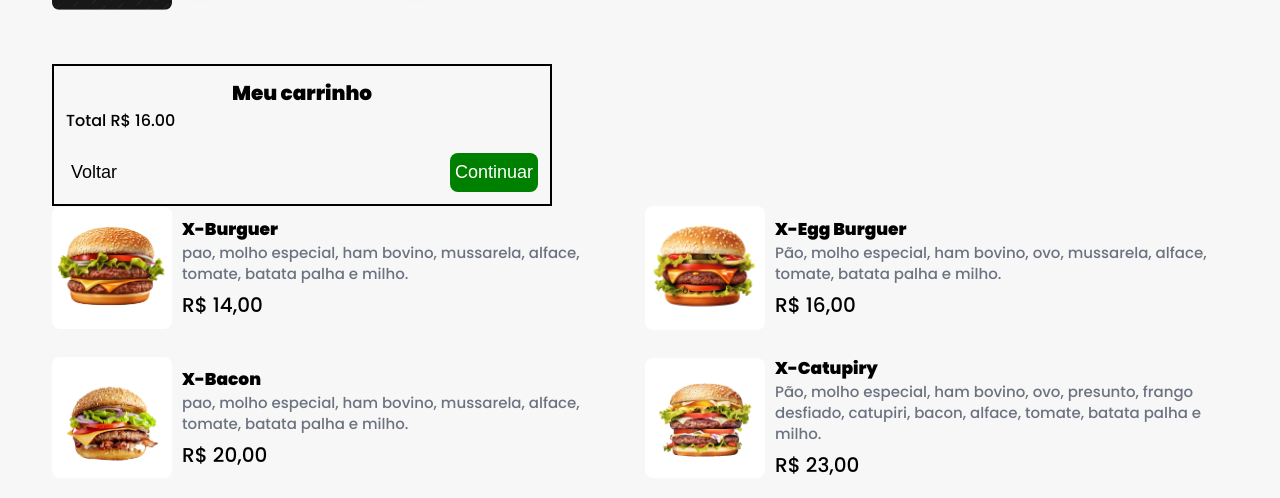
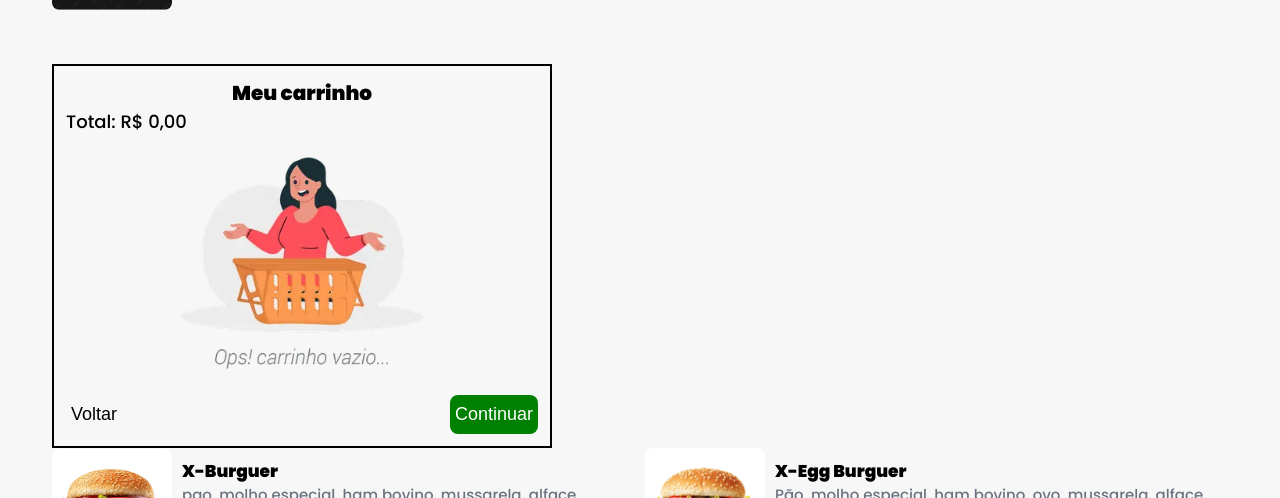
Before and after one commit to Arthursouzafut22/cardapio.delivery.Reactjs, a React (Vite) app: page / in a window 1280 px wide. Shown: the part 168-666 px from the top of the page. Built offline with nearby package versions, Linux system fonts and the light colour scheme.

Commit message:
New features and improvements to the cart.

```diff
--- a/src/Components/BarCart.jsx
+++ b/src/Components/BarCart.jsx
@@ -3,15 +3,18 @@ import ButtonCart from "./ButtonCart";
 import styless from "../Components/styles/Button.module.css";
 import { useContext } from "react";
 import { ContextUse } from "../Hooks/UseContextProduct";
+import FormatePrice from "./FormatePrice";
 
 const BarCart = () => {
-  const { barAtivo } = useContext(ContextUse);
+  const { cart, barAtivo, total } = useContext(ContextUse);
   if (!barAtivo) return null;
   return (
     <div className={styles.bar}>
       <div>
-        <p>3 item</p>
-        <p style={{ fontWeight: "bold", fontSize: "20px" }}>R$ 24,00</p>
+        <p>{cart.length} item</p>
+        <p style={{ fontWeight: "bold", fontSize: "20px" }}>
+          {FormatePrice(total)}
+        </p>
       </div>
       <ButtonCart className={styless.noflex}>Ver meu carrinho</ButtonCart>
     </div>
--- a/src/Components/ButtonControls.jsx
+++ b/src/Components/ButtonControls.jsx
@@ -1,12 +1,32 @@
 import { FaPlus, FaMinus } from "react-icons/fa";
 import styles from "./styles/ButtonControls.module.css";
+import ButtonCart from "./ButtonCart";
+import styless from "../Components/styles/Button.module.css";
+import React from "react";
 
 const ButtonControls = () => {
+  const [value, setValue] = React.useState(1);
+
   return (
     <span className={styles.controls}>
-      <FaMinus style={{ fontSize: "18px", cursor: "pointer" }} />
-      <input type="number" name="number" id="number" value={1} />
-      <FaPlus style={{ fontSize: "18px", color: "red", cursor: "pointer" }} />
+      {value === 1 ? (
+        <ButtonCart disabled className={styless.buttonZero}>
+          <FaMinus style={{ fontSize: "18px", cursor: "pointer" }} />
+        </ButtonCart>
+      ) : (
+        <ButtonCart className={styless.buttonZero}>
+          <FaMinus
+            style={{ fontSize: "18px", cursor: "pointer" }}
+            onClick={() => setValue(value - 1)}
+          />
+        </ButtonCart>
+      )}
+
+      <input type="number" name="number" id="number" value={value} />
+      <FaPlus
+        style={{ fontSize: "18px", color: "red", cursor: "pointer" }}
+        onClick={() => setValue(value + 1)}
+      />
     </span>
   );
 };
--- a/src/Components/Cart.jsx
+++ b/src/Components/Cart.jsx
@@ -4,16 +4,20 @@ import styless from "../Components/styles/Button.module.css";
 import { ContextUse } from "../Hooks/UseContextProduct";
 import { useContext } from "react";
 import FormatePrice from "../Components/FormatePrice";
+import cesta from "../assets/cesta.png";
 
 const Cart = () => {
-  const { cart, removeProduct } = useContext(ContextUse);
+  const { cart, removeProduct, total } = useContext(ContextUse);
 
   return (
     <section className={styles.section}>
       <div className={styles.cart}>
         <p>Meu carrinho</p>
-        <p>Total R$ 16.00</p>
-        {cart &&
+        <p>Total: {FormatePrice(total)}</p>
+
+        {cart.length === 0 ? (
+          <img src={cesta} alt="imagem" />
+        ) : (
           cart.map((item, index) => (
             <div key={index} className={styles.product}>
               <div className={styles.ordem}>
@@ -23,12 +27,13 @@ const Cart = () => {
               <p className={styles.price}>{FormatePrice(item.preco)}</p>
               <ButtonCart
                 className={styless.noflex}
-                onClick={() => removeProduct(index)}
+                onClick={() => removeProduct(index, item)}
               >
                 Remover
               </ButtonCart>
             </div>
-          ))}
+          ))
+        )}
 
         <div className={styles.containerBts}>
           <ButtonCart className={styless.normalButton}>Voltar</ButtonCart>
--- a/src/Components/ModalProduct.jsx
+++ b/src/Components/ModalProduct.jsx
@@ -9,14 +9,7 @@ import { useContext } from "react";
 import { ContextUse } from "../Hooks/UseContextProduct";
 
 const ModalProduct = ({ ativo, setAtivo, modal }) => {
-  const { setBarAtivo, addProductCart } = useContext(ContextUse);
-
-  // const addProductCart = () => {
-  //   setBarAtivo(true);
-  //   console.log(true)
-  //   // setAtivo(false);
-
-  // }
+  const { addProductCart } = useContext(ContextUse);
 
   if (!ativo) return null;
   return (
@@ -64,3 +57,9 @@ const ModalProduct = ({ ativo, setAtivo, modal }) => {
 };
 
 export default ModalProduct;
+
+// const addProductCart = () => {
+
+//   setAtivo(false);
+
+// }
--- a/src/Components/styles/Button.module.css
+++ b/src/Components/styles/Button.module.css
@@ -4,8 +4,8 @@
   border-radius: 0.5rem;
   border: none;
   color: white;
-    background-color: #DC2626ed;
-    cursor:pointer;
+  background-color: #dc2626ed;
+  cursor: pointer;
   flex: 1;
 }
 
@@ -22,14 +22,21 @@
   background-color: transparent;
 }
 
+.buttonZero {
+  flex: unset;
+  background-color: transparent;
+  color: black;
+  padding: 0;
+}
+
 .buttonGreen {
   font-size: 1.125rem;
   padding: 0.5625rem 0.3125rem;
   border-radius: 0.5rem;
   border: none;
   color: white;
-    background-color: #DC2626ed;
-    cursor:pointer;
+  background-color: #dc2626ed;
+  cursor: pointer;
   background-color: green;
   flex: unset;
 }
--- a/src/Components/styles/Cart.module.css
+++ b/src/Components/styles/Cart.module.css
@@ -2,6 +2,11 @@
   border: 2px solid;
   max-width: 500px;
   padding: 12px;
+}
+
+.cart > p:nth-child(2) {
+  font-size: 18px;
+  font-weight: 500;
 }
 
 .cart p:first-child {
@@ -28,7 +33,8 @@
   justify-content: space-between;
   border-bottom: 1px solid black;
   padding-bottom: 6px; /* SO DE TESTE...... */
-  margin-bottom: 8px;
+  /* margin-bottom: 8px; */
+  margin: 15px 0px 10px 0px;
 }
 
 .price {
@@ -42,3 +48,9 @@
   justify-content: space-between;
   margin-top: 20px;
 }
+
+img {
+  display: block;
+  max-width: 300px;
+  margin: 0 auto;
+}
--- a/src/Hooks/UseContextProduct.jsx
+++ b/src/Hooks/UseContextProduct.jsx
@@ -7,14 +7,21 @@ export const ProdoctStorage = ({ children }) => {
   const { fetchProduct, product, error, loading } = UseApiFetch();
   const [barAtivo, setBarAtivo] = React.useState(false);
   const [cart, setCart] = React.useState([]);
-  console.log(cart);
+  const [total, setTotal] = React.useState(0);
 
   const addProductCart = (item) => {
     if (cart.includes(item)) return;
     setCart([...cart, item]);
+    setBarAtivo(true);
+    setTotal(() => total + item.preco);
   };
 
-  function removeProduct(item) {}
+  const removeProduct = (product, item) => {
+    setCart((anterior) => {
+      return anterior.filter((_, index) => index !== product);
+    });
+    setTotal(() => total - item.preco);
+  };
 
   React.useEffect(() => {
     async function PromisseProduct() {
@@ -36,6 +43,7 @@ export const ProdoctStorage = ({ children }) => {
         cart,
         addProductCart,
         removeProduct,
+        total,
       }}
     >
       {children}
```
Also changed, not shown: src/assets/cesta.png (added). Lines whose indentation alone changed are shown as unchanged.
